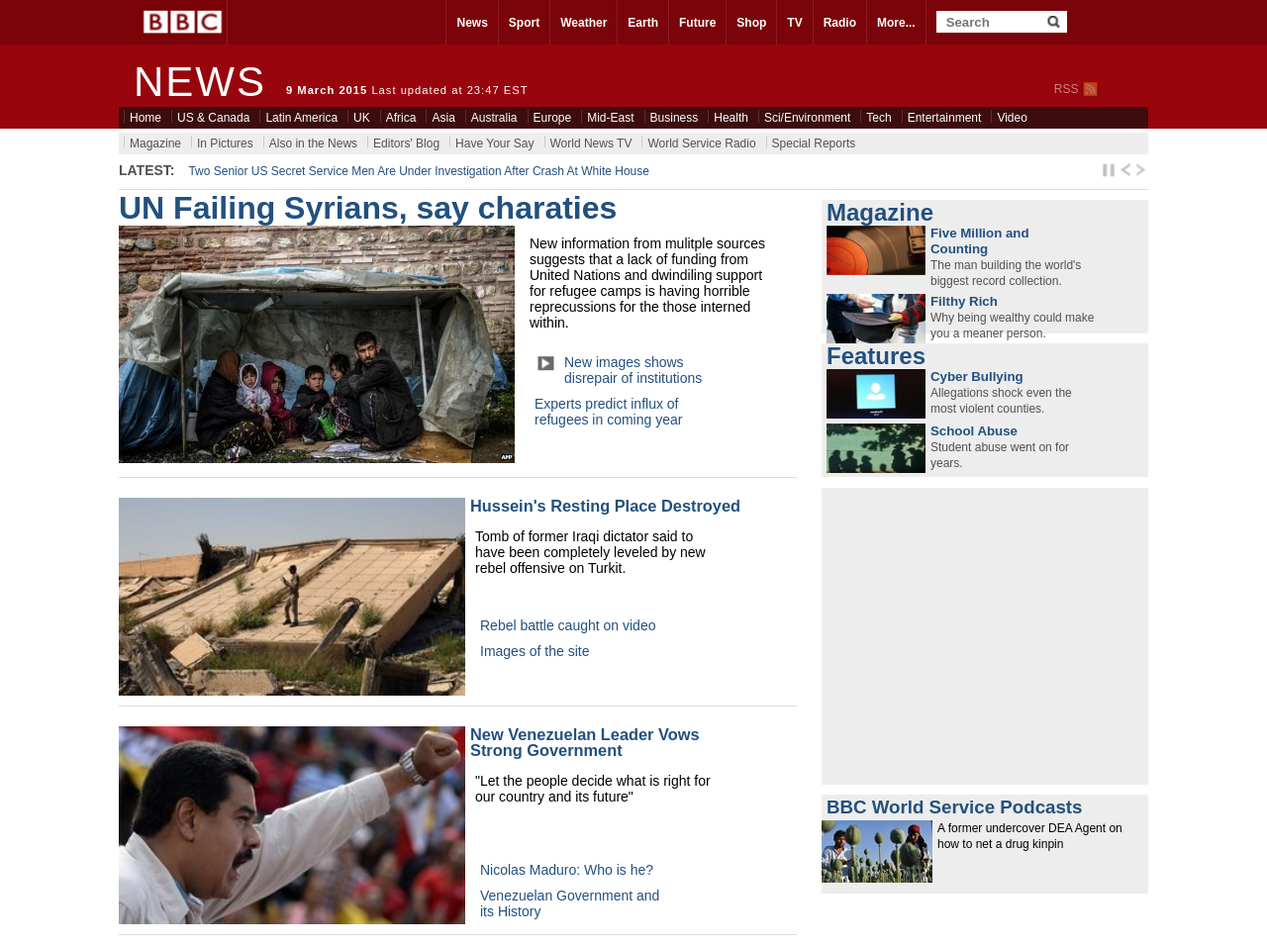
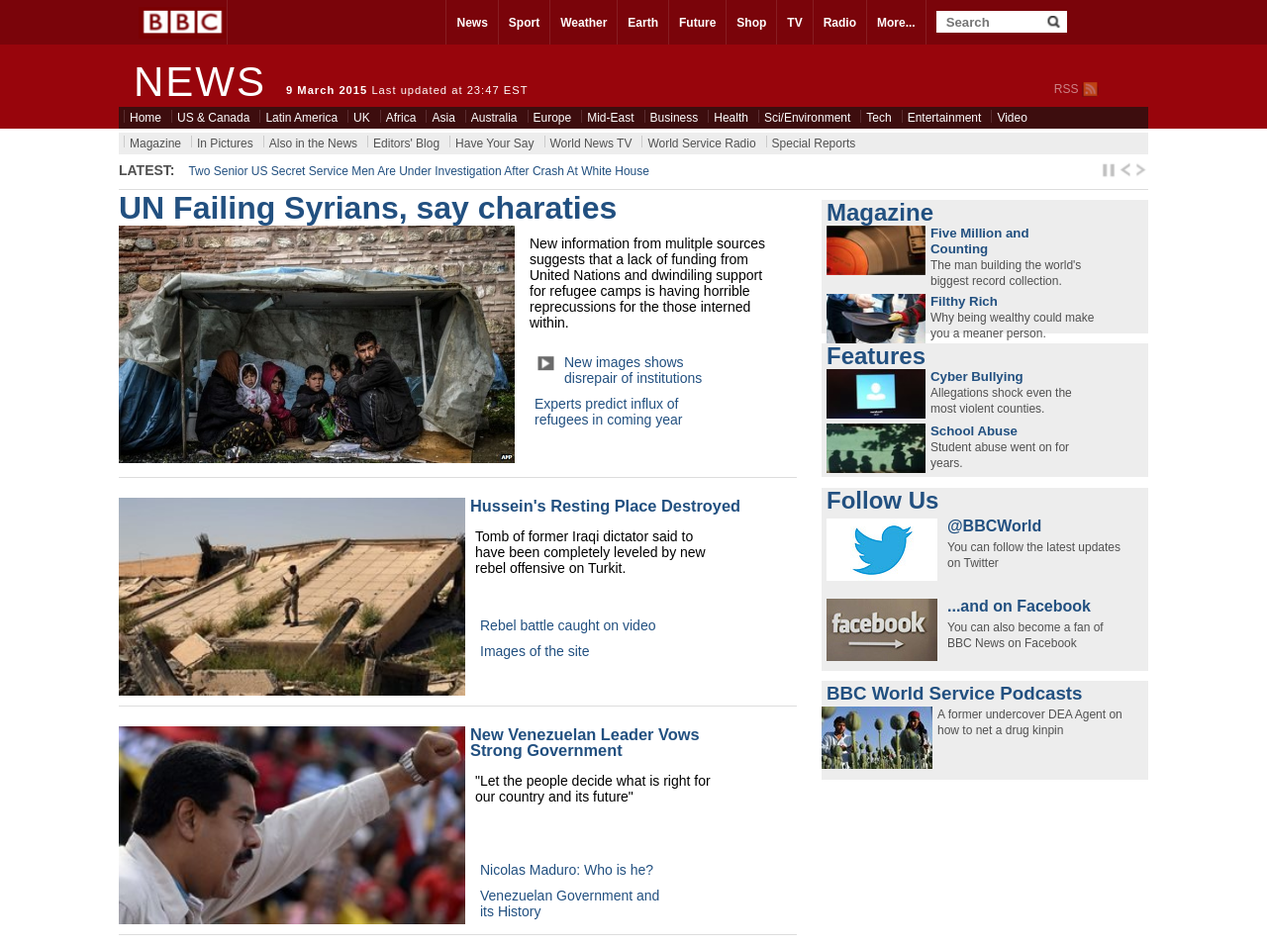
Before and after one commit to lancereinsmith/Udemy_Web_Developer_Course, a plain HTML site: page CSS/BBC Project/BBCProject.html in a window 1280 px wide. Shown: the whole page at 99% size. Drawn offline with Linux system fonts and the light colour scheme.

Commit message:
BBC Project
Follow Us and Podcast Side Bars added

```diff
--- a/CSS/BBC Project/BBCProject.html
+++ b/CSS/BBC Project/BBCProject.html
@@ -526,11 +526,47 @@
     #contactBar{
       float:right;
       width:330px;
-      height:300px;
+      height:185px;
       margin:0px;
       margin-bottom:10px;
       padding:0px;
       background-color:#EDEDED;
+    }
+
+    #contactBar h2{
+      padding:0px;
+      margin:5px 0px 10px 5px;
+      color:#225080;
+    }
+
+    #contactBar img{
+      float:left;
+      padding:0px;
+      margin-left:5px;
+    }
+
+    #contactBar h4{
+      float:left;
+      margin:0px;
+      padding:0px;
+      color:#225080;
+      margin:0px 0px 5px 10px;
+    }
+
+    #contactBar h4:hover{
+      text-decoration:underline;
+    }
+
+    #contactBar p{
+      float:left;
+      font-size:12px;
+      padding:0px;
+      margin:0px;
+      margin-left:10px;
+      margin-bottom:10px;
+      width:180px;
+      height:50px;
+      color:#505050;
     }
 
     #podcastBar{
@@ -565,6 +601,7 @@
       margin:0px;
       margin-left:5px;
       padding:0px;
+      color:#505050;
     }
     </style>
 </head>
@@ -930,6 +967,23 @@
       <div id="contactContainer">
 
         <div id="contactBar">
+          <h2>Follow Us</h2>
+
+          <a href=""><img src="Images/Twitter.jpg"/></a>
+
+          <a href=""><h4>@BBCWorld</h4></a>
+
+          <p>
+            You can follow the latest updates on Twitter
+          </p>
+
+          <a href=""><img src="Images/Facebook.jpg"/></a>
+
+          <a href=""><h4>...and on Facebook</h4></a>
+
+          <p>
+            You can also become a fan of BBC News on Facebook
+          </p>
 
         </div>
 
@@ -953,8 +1007,6 @@
 
       <div class="clear"></div>
 
-
-
       </div>
 
     </div>
```
